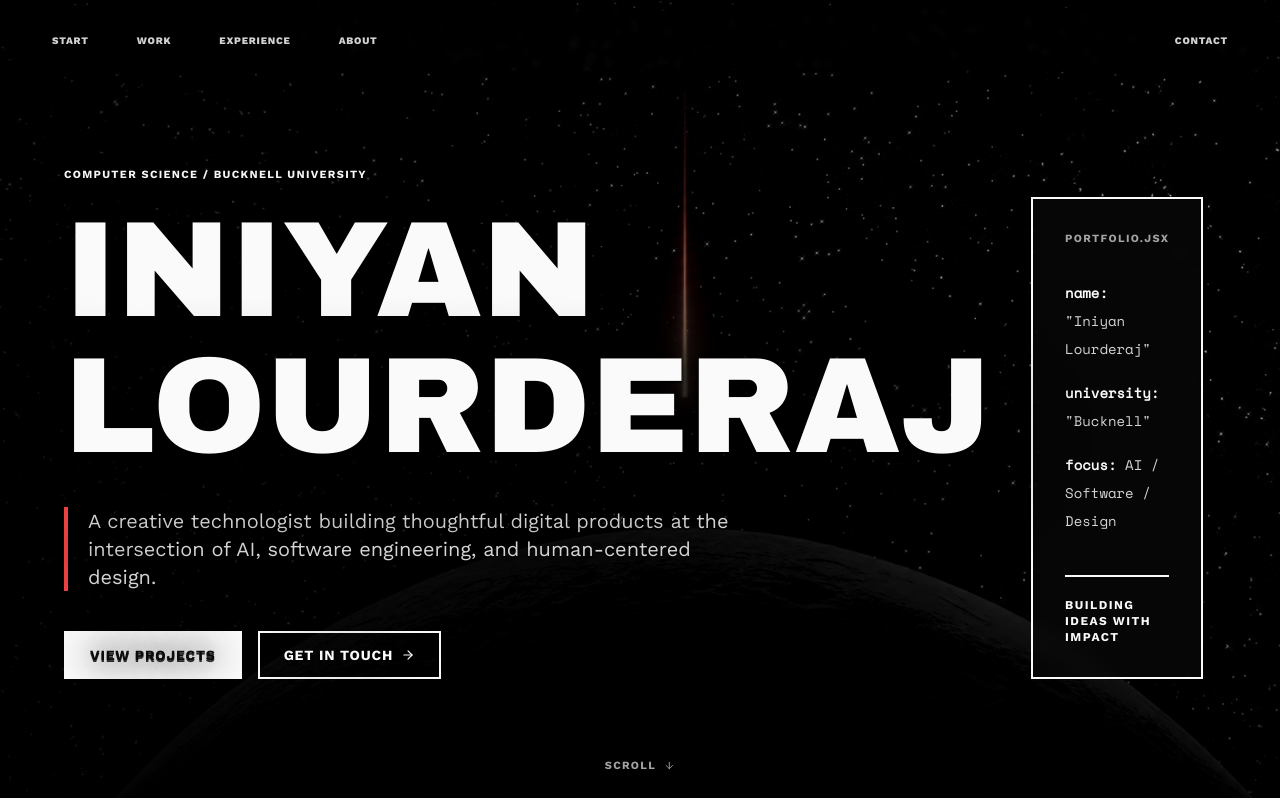
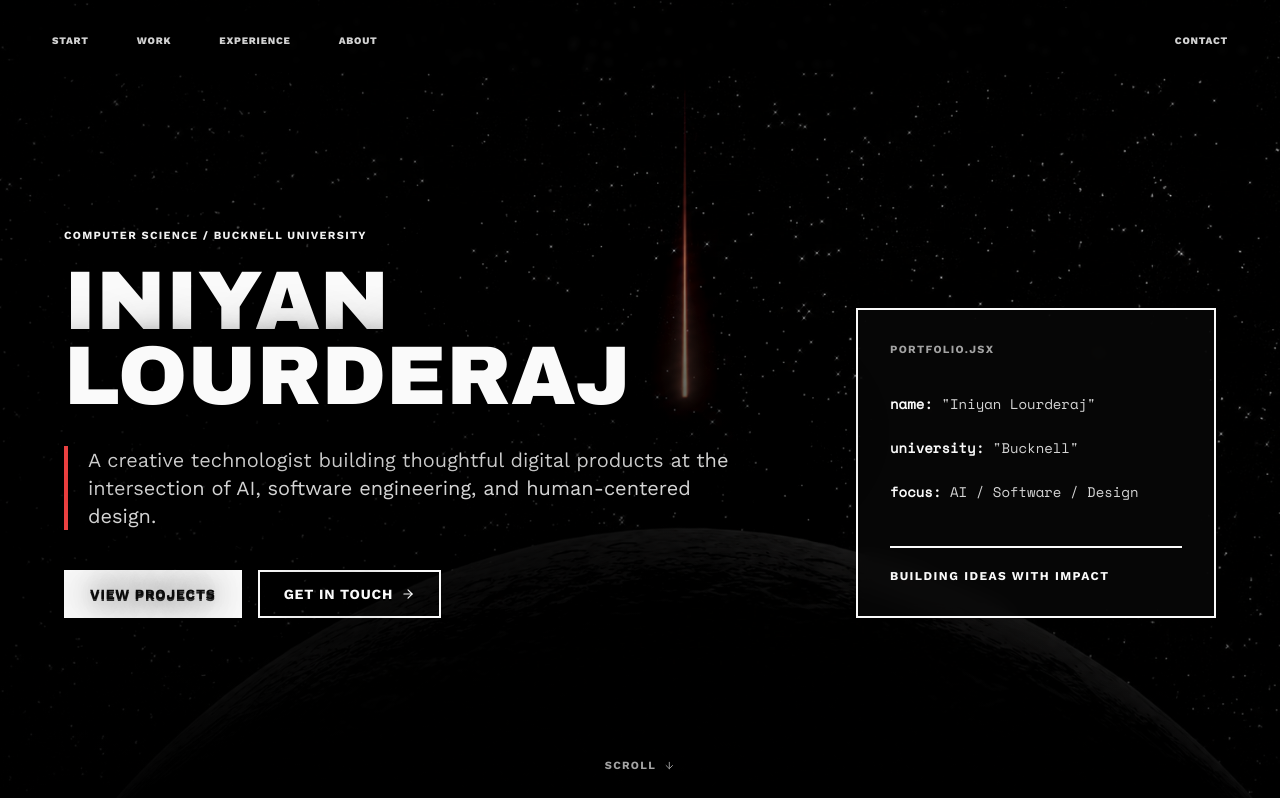
Before and after one commit to iniyanlourderaj-max/portfolio-2, a React (Vite) app: page / in a window 1280 px wide. Shown: the top 800 px of the page. Built offline with nearby package versions, Linux system fonts and the light colour scheme.

Commit message:
Update website layout and styles

```diff
--- a/src/components/Hero.jsx
+++ b/src/components/Hero.jsx
@@ -10,13 +10,13 @@ const Hero = () => {
         <img src="/img/starwars.png" alt="" />
       </div>
 
-      <div className="section-shell relative z-10 grid items-end gap-10 lg:grid-cols-[1.25fr_0.75fr]">
+      <div className="section-shell hero-layout relative z-10 grid items-end gap-10 lg:grid-cols-[minmax(0,1fr)_320px] xl:grid-cols-[minmax(0,1fr)_360px]">
         <div className="hero-copy">
           <p className="section-kicker text-neutral-950">
             Computer Science / Bucknell University
           </p>
 
-          <h1 className="mt-5 max-w-5xl font-display text-6xl uppercase leading-[0.9] text-neutral-950 sm:text-7xl md:text-8xl lg:text-[8.5rem]">
+          <h1 className="hero-title mt-5 font-display uppercase leading-[0.9] text-neutral-950">
             Iniyan Lourderaj
           </h1>
 
@@ -36,7 +36,7 @@ const Hero = () => {
           </div>
         </div>
 
-        <aside className="border-2 border-neutral-950 bg-neutral-100 p-6 lg:p-8">
+        <aside className="hero-info-card w-full border-2 border-neutral-950 bg-neutral-100 p-6 lg:p-8">
           <p className="section-kicker">Portfolio.jsx</p>
           <div className="mt-8 space-y-4 font-mono text-sm leading-7 text-neutral-700">
             <p>
--- a/src/index.css
+++ b/src/index.css
@@ -446,6 +446,25 @@ body {
   position: absolute;
 }
 
+.hero-title {
+  font-size: clamp(4rem, 7.4vw, 7rem);
+  max-width: 880px;
+  overflow-wrap: normal;
+}
+
+.hero-layout {
+  column-gap: clamp(4rem, 7vw, 9rem);
+}
+
+.hero-copy {
+  max-width: 900px;
+}
+
+.hero-info-card {
+  justify-self: end;
+  max-width: 360px;
+}
+
 .hero-helmet {
   display: none;
 }
@@ -609,11 +628,30 @@ body {
 }
 
 @media (max-width: 768px) {
+  .hero-title {
+    font-size: clamp(3.4rem, 18vw, 5.8rem);
+  }
+
+  .hero-info-card {
+    max-width: none;
+  }
+
   .space-theme.dark .hero-helmet {
     height: min(116vw, 500px);
     opacity: 0.5;
     top: 45%;
     width: min(116vw, 500px);
+  }
+}
+
+@media (min-width: 1024px) and (max-width: 1280px) {
+  .hero-title {
+    font-size: clamp(4rem, 6.5vw, 5.8rem);
+    max-width: 740px;
+  }
+
+  .hero-layout {
+    column-gap: 3rem;
   }
 }
 
```
